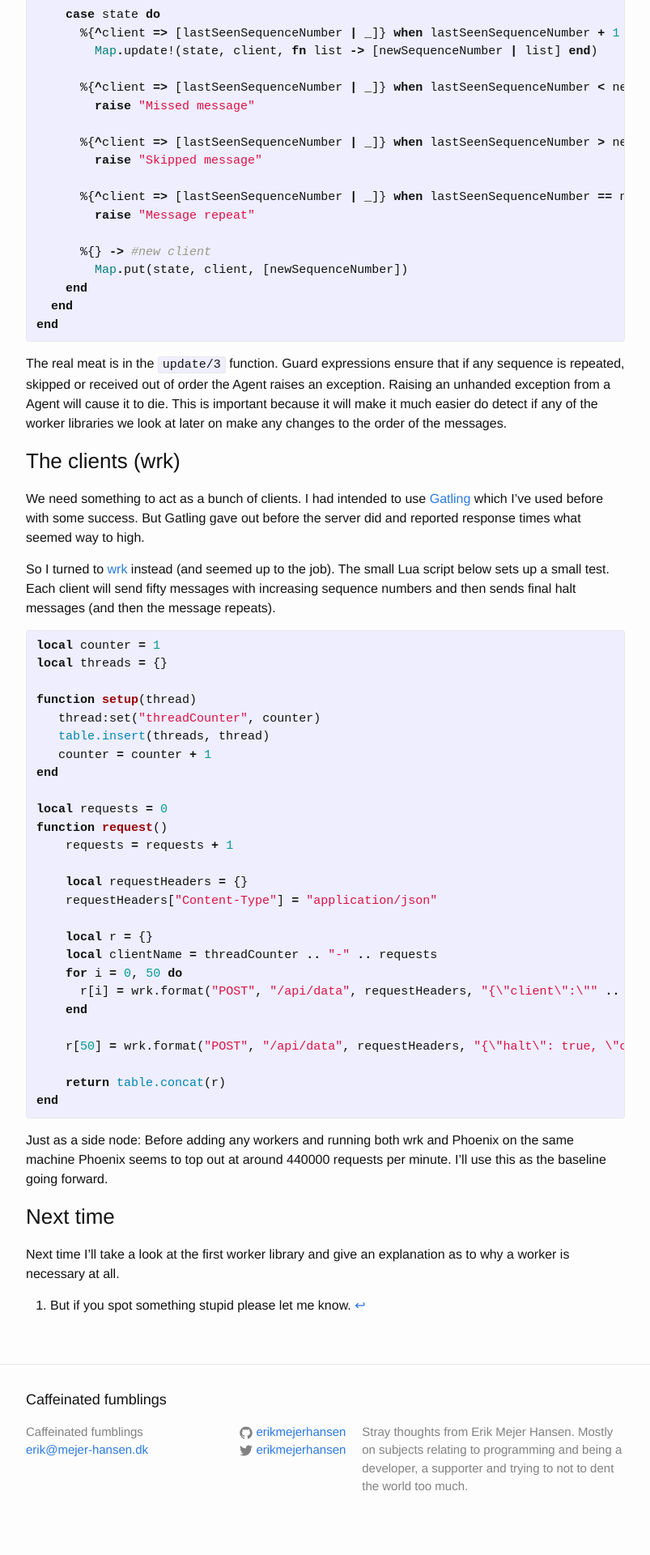
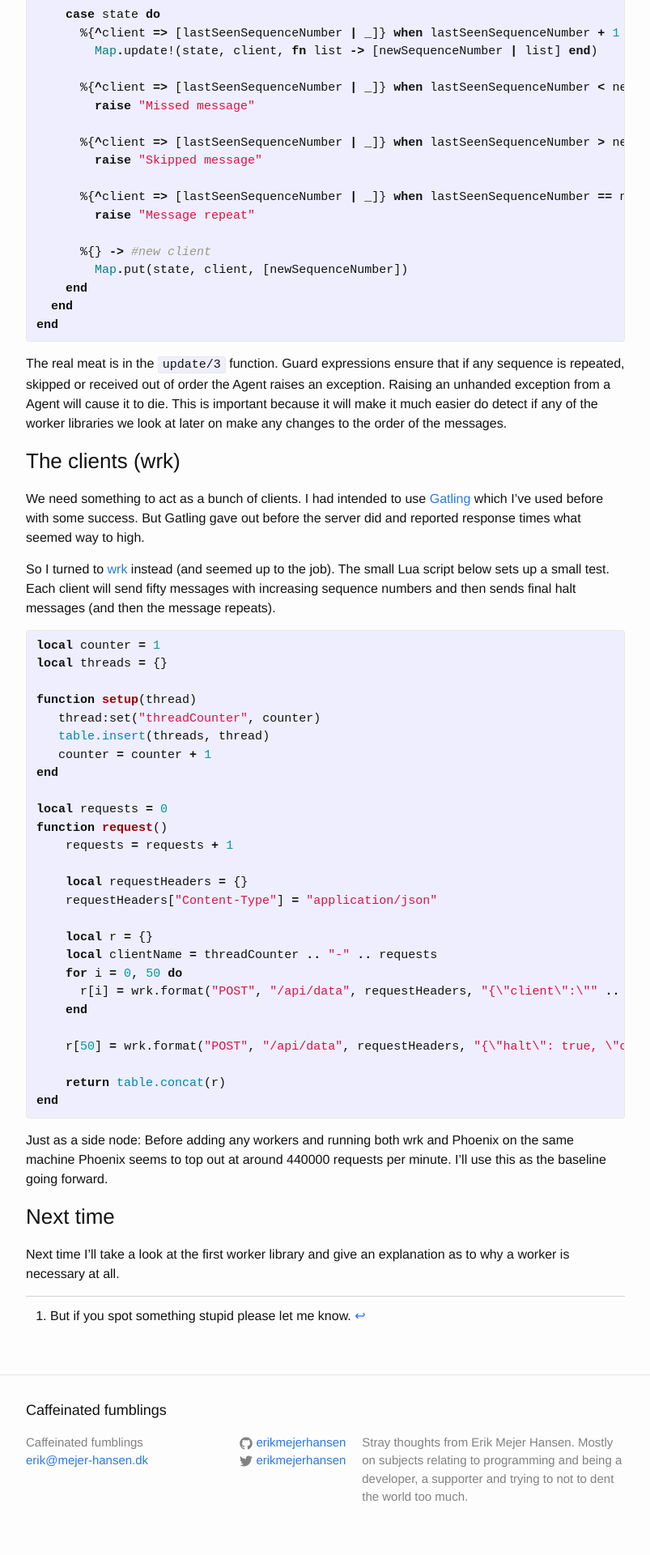
Before and after one commit to ErikMejerHansen/ErikMejerHansen.github.io, a Jekyll site: the page built from _posts/2016-02-14-Elixir-Phoenix-workers-part-1.markdown, in a window 1280 px wide. Shown: the part 2538-4458 px from the top of the page at 81% size, without its empty margins (238-1041 px from the left). Built offline with Jekyll 4.4.1, drawn with Linux system fonts in a browser that asks for light colours.

Commit message:
💄 Added horizontal line just above footnotes

```diff
--- a/_sass/_layout.scss
+++ b/_sass/_layout.scss
@@ -86,8 +86,6 @@
   }
 }
 
-
-
 /**
  * Site footer
  */
@@ -122,29 +120,29 @@
 
 .footer-col-1 {
   width: -webkit-calc(35% - (#{$spacing-unit} / 2));
-    width:         calc(35% - (#{$spacing-unit} / 2));
+  width: calc(35% - (#{$spacing-unit} / 2));
 }
 
 .footer-col-2 {
   width: -webkit-calc(20% - (#{$spacing-unit} / 2));
-    width:         calc(20% - (#{$spacing-unit} / 2));
+  width: calc(20% - (#{$spacing-unit} / 2));
 }
 
 .footer-col-3 {
   width: -webkit-calc(45% - (#{$spacing-unit} / 2));
-    width:         calc(45% - (#{$spacing-unit} / 2));
+  width: calc(45% - (#{$spacing-unit} / 2));
 }
 
 @include media-query($on-laptop) {
   .footer-col-1,
   .footer-col-2 {
     width: -webkit-calc(50% - (#{$spacing-unit} / 2));
-        width:         calc(50% - (#{$spacing-unit} / 2));
+    width: calc(50% - (#{$spacing-unit} / 2));
   }
 
   .footer-col-3 {
     width: -webkit-calc(100% - (#{$spacing-unit} / 2));
-        width:         calc(100% - (#{$spacing-unit} / 2));
+    width: calc(100% - (#{$spacing-unit} / 2));
   }
 }
 
@@ -152,11 +150,9 @@
   .footer-col {
     float: none;
     width: -webkit-calc(100% - (#{$spacing-unit} / 2));
-        width:         calc(100% - (#{$spacing-unit} / 2));
+    width: calc(100% - (#{$spacing-unit} / 2));
   }
 }
-
-
 
 /**
  * Page content
@@ -187,8 +183,6 @@
   display: block;
   font-size: 24px;
 }
-
-
 
 /**
  * Posts
@@ -234,3 +228,8 @@
     }
   }
 }
+.footnotes {
+  margin: 0px 0px 0px 0px;
+  border-top: 1px solid lightgray;
+  padding-top: 12px;
+}
```
Lines whose indentation alone changed are shown as unchanged.
